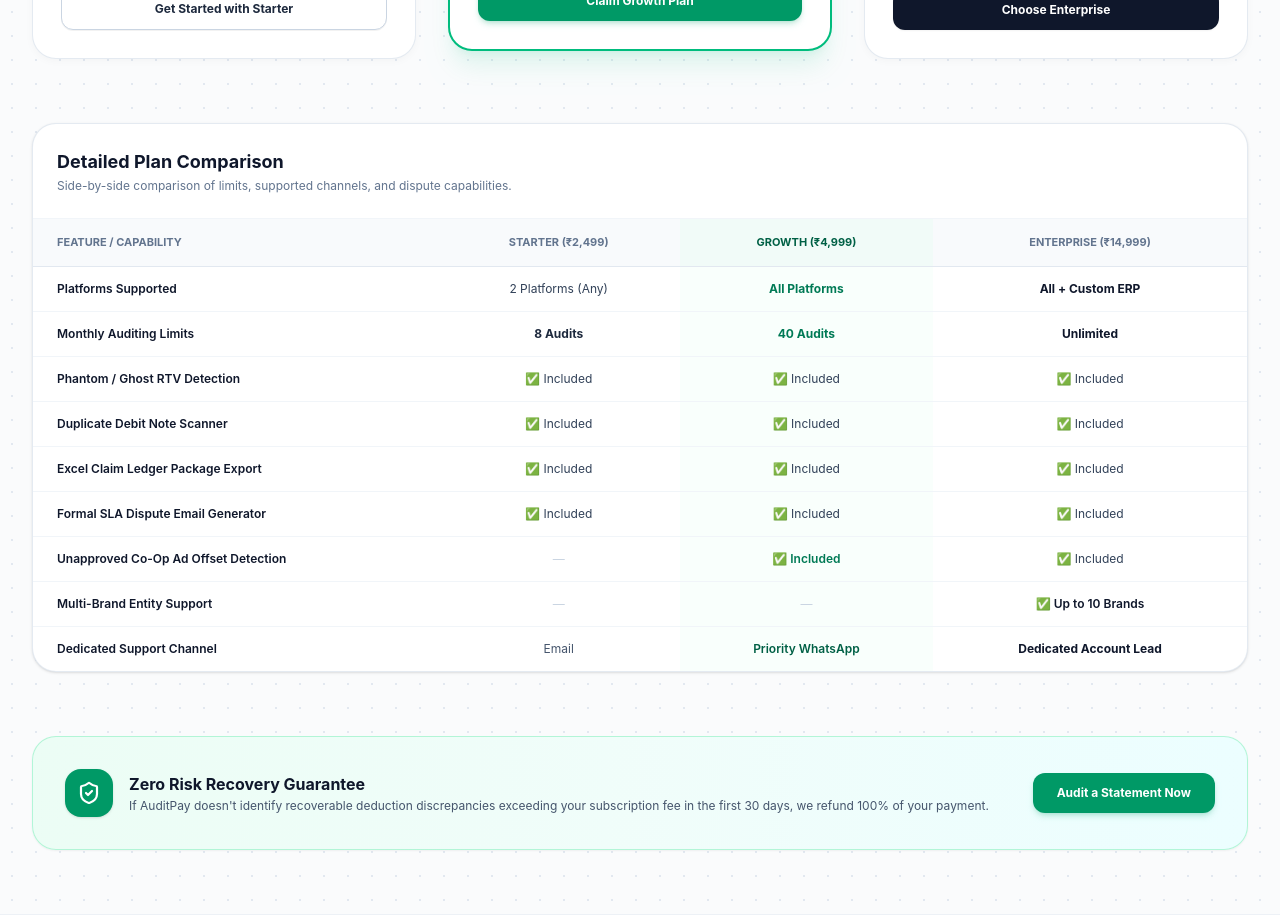
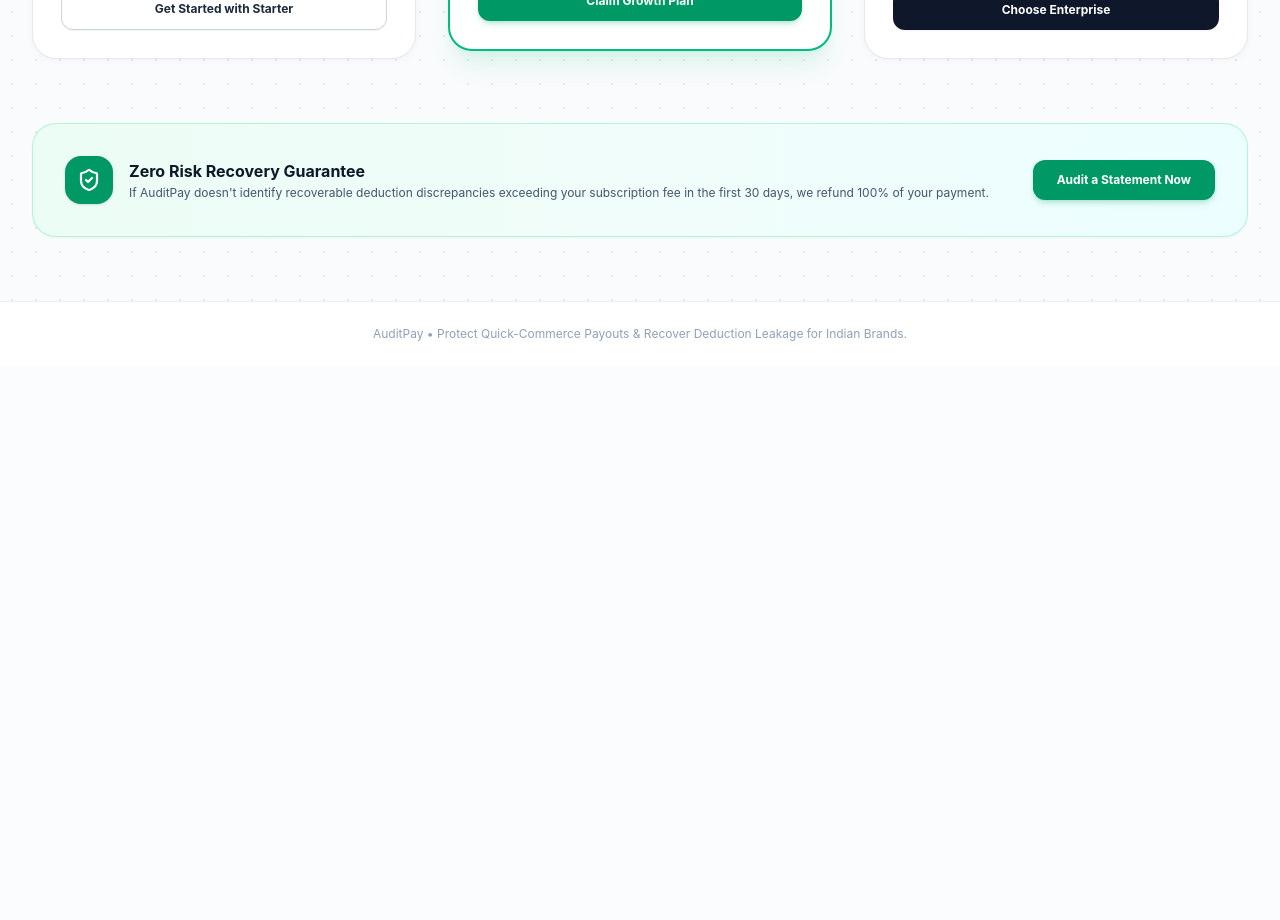
Before and after one commit to KrishnaKhandelwal/AuditPay, a Next.js app: page /pricing in a window 1280 px wide. Shown: the part 1080-2000 px from the top of the page. After the commit the page ends 1446 px from the top, so only its background shows below. Built offline with nearby package versions, Linux system fonts and the light colour scheme.

Commit message:
chore: remove comparison table from pricing page

```diff
--- a/src/app/pricing/page.tsx
+++ b/src/app/pricing/page.tsx
@@ -204,85 +204,6 @@
           ))}
         </div>
 
-        {/* Feature Comparison Table */}
-        <div className="bg-white rounded-3xl border border-slate-200/90 shadow-sm overflow-hidden mb-16">
-          <div className="p-6 border-b border-slate-100">
-            <h3 className="text-lg font-bold text-slate-900">Detailed Plan Comparison</h3>
-            <p className="text-xs text-slate-500 mt-0.5">
-              Side-by-side comparison of limits, supported channels, and dispute capabilities.
-            </p>
-          </div>
-
-          <div className="overflow-x-auto">
-            <table className="w-full text-left text-xs text-slate-700">
-              <thead className="bg-slate-50 text-slate-500 uppercase font-bold text-[11px] border-b border-slate-200">
-                <tr>
-                  <th className="py-4 px-6 w-1/3">Feature / Capability</th>
-                  <th className="py-4 px-6 text-center">Starter (₹2,499)</th>
-                  <th className="py-4 px-6 text-center bg-emerald-50/50 text-emerald-800">Growth (₹4,999)</th>
-                  <th className="py-4 px-6 text-center">Enterprise (₹14,999)</th>
-                </tr>
-              </thead>
-              <tbody className="divide-y divide-slate-100">
-                <tr>
-                  <td className="py-3.5 px-6 font-semibold text-slate-900">Platforms Supported</td>
-                  <td className="py-3.5 px-6 text-center">2 Platforms (Any)</td>
-                  <td className="py-3.5 px-6 text-center bg-emerald-50/30 font-bold text-emerald-700">All Platforms</td>
-                  <td className="py-3.5 px-6 text-center font-bold text-slate-900">All + Custom ERP</td>
-                </tr>
-                <tr>
-                  <td className="py-3.5 px-6 font-semibold text-slate-900">Monthly Auditing Limits</td>
-                  <td className="py-3.5 px-6 text-center font-bold text-slate-800">8 Audits</td>
-                  <td className="py-3.5 px-6 text-center bg-emerald-50/30 font-bold text-emerald-700">40 Audits</td>
-                  <td className="py-3.5 px-6 text-center font-bold text-slate-900">Unlimited</td>
-                </tr>
-                <tr>
-                  <td className="py-3.5 px-6 font-semibold text-slate-900">Phantom / Ghost RTV Detection</td>
-                  <td className="py-3.5 px-6 text-center">✅ Included</td>
-                  <td className="py-3.5 px-6 text-center bg-emerald-50/30">✅ Included</td>
-                  <td className="py-3.5 px-6 text-center">✅ Included</td>
-                </tr>
-                <tr>
-                  <td className="py-3.5 px-6 font-semibold text-slate-900">Duplicate Debit Note Scanner</td>
-                  <td className="py-3.5 px-6 text-center">✅ Included</td>
-                  <td className="py-3.5 px-6 text-center bg-emerald-50/30">✅ Included</td>
-                  <td className="py-3.5 px-6 text-center">✅ Included</td>
-                </tr>
-                <tr>
-                  <td className="py-3.5 px-6 font-semibold text-slate-900">Excel Claim Ledger Package Export</td>
-                  <td className="py-3.5 px-6 text-center">✅ Included</td>
-                  <td className="py-3.5 px-6 text-center bg-emerald-50/30">✅ Included</td>
-                  <td className="py-3.5 px-6 text-center">✅ Included</td>
-                </tr>
-                <tr>
-                  <td className="py-3.5 px-6 font-semibold text-slate-900">Formal SLA Dispute Email Generator</td>
-                  <td className="py-3.5 px-6 text-center">✅ Included</td>
-                  <td className="py-3.5 px-6 text-center bg-emerald-50/30">✅ Included</td>
-                  <td className="py-3.5 px-6 text-center">✅ Included</td>
-                </tr>
-                <tr>
-                  <td className="py-3.5 px-6 font-semibold text-slate-900">Unapproved Co-Op Ad Offset Detection</td>
-                  <td className="py-3.5 px-6 text-center text-slate-300">—</td>
-                  <td className="py-3.5 px-6 text-center bg-emerald-50/30 font-semibold text-emerald-700">✅ Included</td>
-                  <td className="py-3.5 px-6 text-center">✅ Included</td>
-                </tr>
-                <tr>
-                  <td className="py-3.5 px-6 font-semibold text-slate-900">Multi-Brand Entity Support</td>
-                  <td className="py-3.5 px-6 text-center text-slate-300">—</td>
-                  <td className="py-3.5 px-6 text-center bg-emerald-50/30 text-slate-300">—</td>
-                  <td className="py-3.5 px-6 text-center font-semibold text-slate-900">✅ Up to 10 Brands</td>
-                </tr>
-                <tr>
-                  <td className="py-3.5 px-6 font-semibold text-slate-900">Dedicated Support Channel</td>
-                  <td className="py-3.5 px-6 text-center text-slate-600">Email</td>
-                  <td className="py-3.5 px-6 text-center bg-emerald-50/30 font-semibold text-emerald-800">Priority WhatsApp</td>
-                  <td className="py-3.5 px-6 text-center font-bold text-slate-900">Dedicated Account Lead</td>
-                </tr>
-              </tbody>
-            </table>
-          </div>
-        </div>
-
         {/* Guarantee Banner */}
         <div className="rounded-3xl p-8 bg-gradient-to-r from-emerald-50 via-teal-50 to-cyan-50 border border-emerald-200/80 flex flex-col md:flex-row items-center justify-between gap-6 shadow-xs">
           <div className="flex items-center space-x-4">
```
